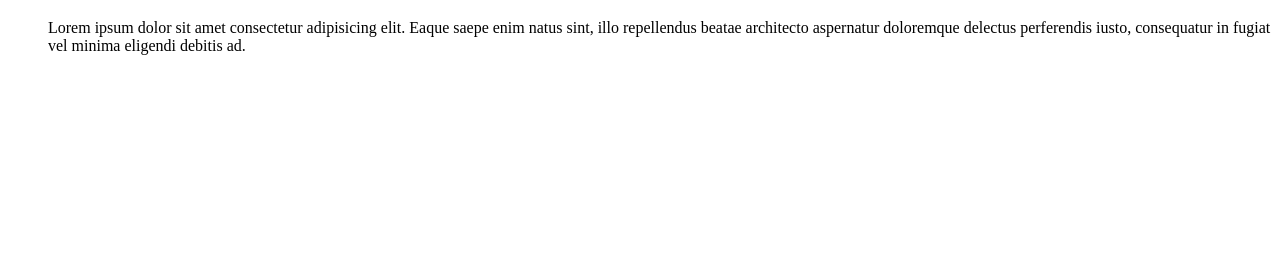
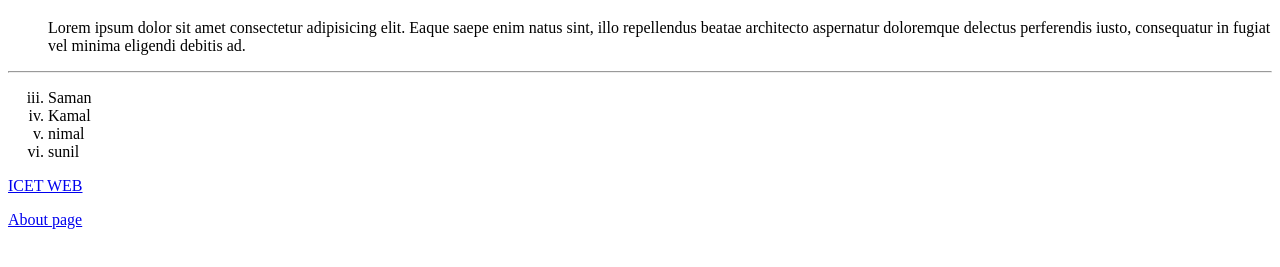
Before and after one commit to ThiliniImeshika/IT-DAY2, a plain HTML site: page index.html in a window 1280 px wide. Shown: the part 61-328 px from the top of the page. Drawn offline with Linux system fonts and the light colour scheme.

Commit message:
anchor tag

```diff
--- a/index.html
+++ b/index.html
@@ -15,6 +15,18 @@
                 Eaque saepe enim natus sint, illo repellendus beatae architecto aspernatur doloremque
                 delectus perferendis iusto, consequatur in fugiat vel minima eligendi debitis ad.</dd>
         </dl>
+        <hr>
     </div>
+    <ol type="i" start="3">
+        <li>Saman</li>
+        <li>Kamal</li>
+        <li>nimal</li>
+        <li>sunil</li>
+    </ol>
+
+    <a href="https://icet.lk/">
+        <p>ICET WEB</p>
+        <a href="/ABOUTPAGE.HTML">About page</a>
+    </a>
 </body>
 </html>
```
Also changed, not shown: ABOUTPAGE.HTML (added, +12 -0 lines).
